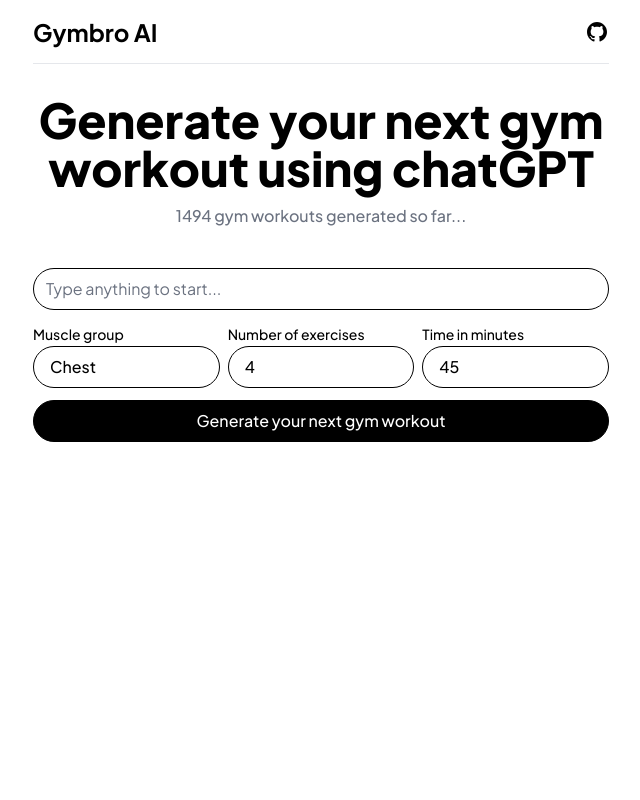
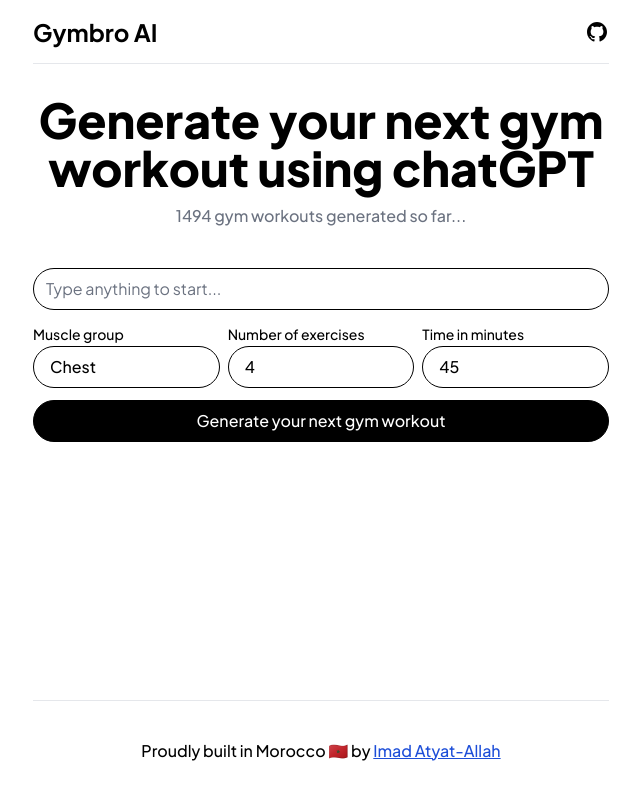
Before and after one commit to imadatyatalah/gymbro-ai, a Next.js app: page / in a window 1280 px wide. Shown: the whole page, without its empty margins (319-959 px from the left). Built offline with nearby package versions, Linux system fonts and the light colour scheme.

Commit message:
feat: add footer

```diff
--- a/src/app/page.tsx
+++ b/src/app/page.tsx
@@ -5,8 +5,8 @@
 import ReactMarkdown from "react-markdown";
 import remarkGfm from "remark-gfm";
 import Dropdown from "@/components/Dropdown";
-import Link from "next/link";
-import GithubIcon from "@/icons/GithubIcon";
+import Header from "@/components/Header";
+import Footer from "@/components/Footer";
 
 const muscleGroups = [
   "chest",
@@ -51,25 +51,9 @@
 
   return (
     <>
-      <header className="px-4 sm:px-0 flex items-center max-w-[36rem] mx-auto h-[4rem] border-b justify-between">
-        <div className="inline-block">
-          <Link href="/">
-            <h1 className="text-2xl font-bold">Gymbro AI</h1>
-          </Link>
-        </div>
+      <Header />
 
-        <div>
-          <a
-            href="https://github.com/imadatyatalah/gymbro-ai"
-            target="_blank"
-            rel="noopener noreferrer"
-          >
-            <GithubIcon />
-          </a>
-        </div>
-      </header>
-
-      <main className="px-4 sm:px-0 flex min-h-[calc(100vh-4rem)] max-w-[36rem] mx-auto py-8 justify-center">
+      <main className="px-4 sm:px-0 flex min-h-[calc(100vh-4rem-6.25rem)] max-w-[36rem] mx-auto py-8 justify-center">
         <section className="space-y-10">
           <div className="text-center space-y-3">
             <h2 className="text-5xl font-extrabold">
@@ -136,6 +120,8 @@
           ) : null}
         </section>
       </main>
+
+      <Footer />
     </>
   );
 };
--- /dev/null
+++ b/src/components/Footer.tsx
@@ -0,0 +1,21 @@
+const Footer = () => {
+  return (
+    <footer className="px-4 sm:px-0 flex items-center max-w-[36rem] mx-auto h-[6.25rem] border-t justify-between">
+      <div className="text-center w-full">
+        <p className="font-medium">
+          Proudly built in Morocco 🇲🇦 by{" "}
+          <a
+            href="https://www.imadatyat.me"
+            target="_blank"
+            rel="noopener noreferrer"
+            className="underline text-blue-700"
+          >
+            Imad Atyat-Allah
+          </a>
+        </p>
+      </div>
+    </footer>
+  );
+};
+
+export default Footer;
--- /dev/null
+++ b/src/components/Header.tsx
@@ -0,0 +1,26 @@
+import GithubIcon from "@/icons/GithubIcon";
+import Link from "next/link";
+
+const Header = () => {
+  return (
+    <header className="px-4 sm:px-0 flex items-center max-w-[36rem] mx-auto h-[4rem] border-b justify-between">
+      <div className="inline-block">
+        <Link href="/">
+          <h1 className="text-2xl font-bold">Gymbro AI</h1>
+        </Link>
+      </div>
+
+      <div>
+        <a
+          href="https://github.com/imadatyatalah/gymbro-ai"
+          target="_blank"
+          rel="noopener noreferrer"
+        >
+          <GithubIcon />
+        </a>
+      </div>
+    </header>
+  );
+};
+
+export default Header;
```
